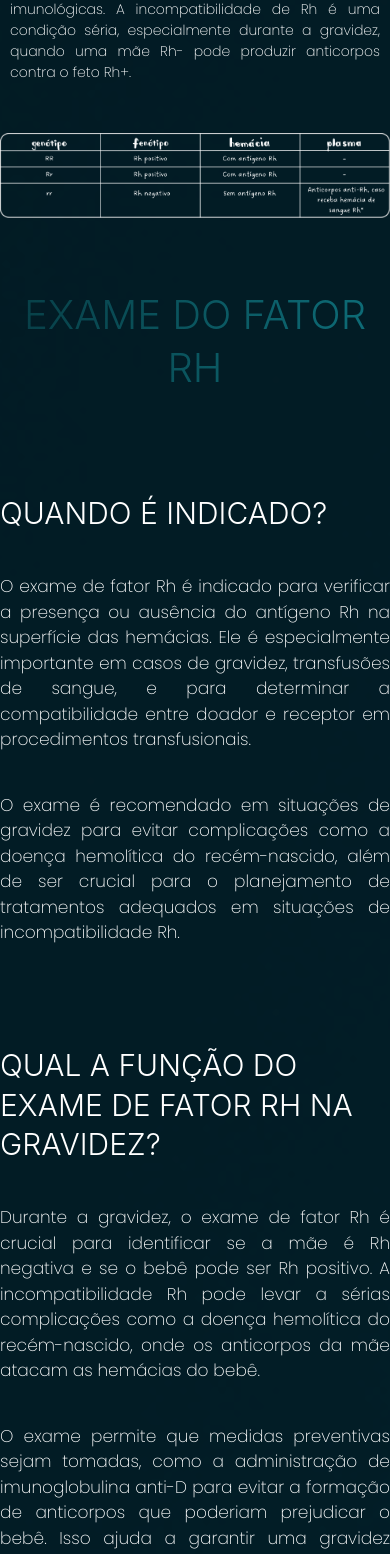
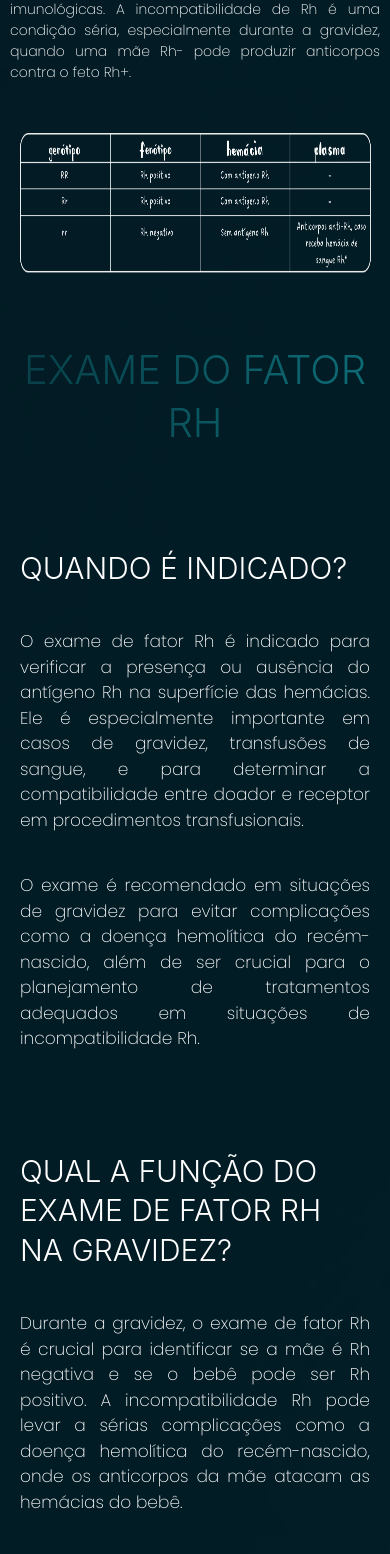
Before and after one commit to Matheus1415/Mendel, a React (Vite) app: page /sistema-rh in a window 390 px wide. Shown: the part 5940-7494 px from the top of the page. Built offline with nearby package versions, Linux system fonts and the light colour scheme.

Commit message:
inicio da responsividade

```diff
--- a/src/pages/FatorRh/ExamFactorRh.jsx
+++ b/src/pages/FatorRh/ExamFactorRh.jsx
@@ -65,11 +65,11 @@ export function ExamFactorRh() {
                 maxWidth='1110px'
                 justifyContent='space-between'
             >
-                <Box textAlign='center' flex='1' maxW='400px'>
+                <Box textAlign='center' flex='1' maxW='400px' margin="20px">
                     {showContentBoxes()[0]}
                     {showContentBoxes()[2]}
                 </Box>
-                <Box flex='1' maxW='400px'>
+                <Box flex='1' maxW='400px' margin="20px">
                     {showContentBoxes()[1]}
                     {showContentBoxes()[3]}
                 </Box>
--- a/src/pages/FatorRh/TableSection.jsx
+++ b/src/pages/FatorRh/TableSection.jsx
@@ -39,10 +39,14 @@ export function TableSection() {
                     Pessoas com sangue Rh positivo podem receber tanto sangue Rh positivo quanto negativo, mas pessoas com sangue Rh negativo só podem receber sangue Rh negativo, para evitar reações imunológicas. A incompatibilidade de Rh é uma condição séria, especialmente durante a gravidez, quando uma mãe Rh- pode produzir anticorpos contra o feto Rh+.
                 </Text>
             </Box>
-            <Box margin="0 auto" maxW={1110} marginTop="20px">
+            <Box margin="0 auto" width="90%" marginTop="30px" h="140px" >
                 <Image
                     src={ilustracao_tabela}
-                    maxW={["100%", "100%", 1110]}
+                    width="100%"
+                    height="100%"
+                    maxH="140px"
+                    maxW="1110px"
+                    margin="0 auto"
                 />
             </Box>
         </Box>
```
